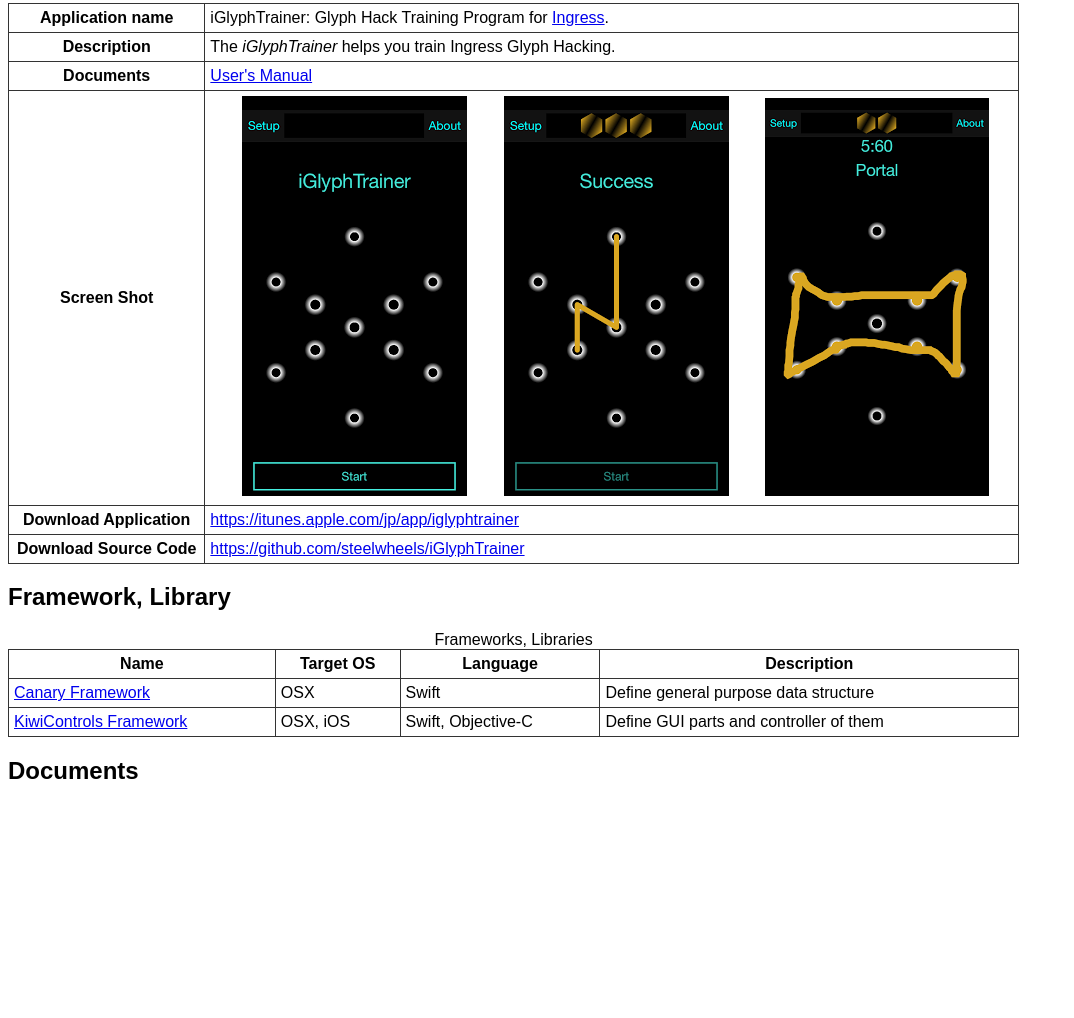
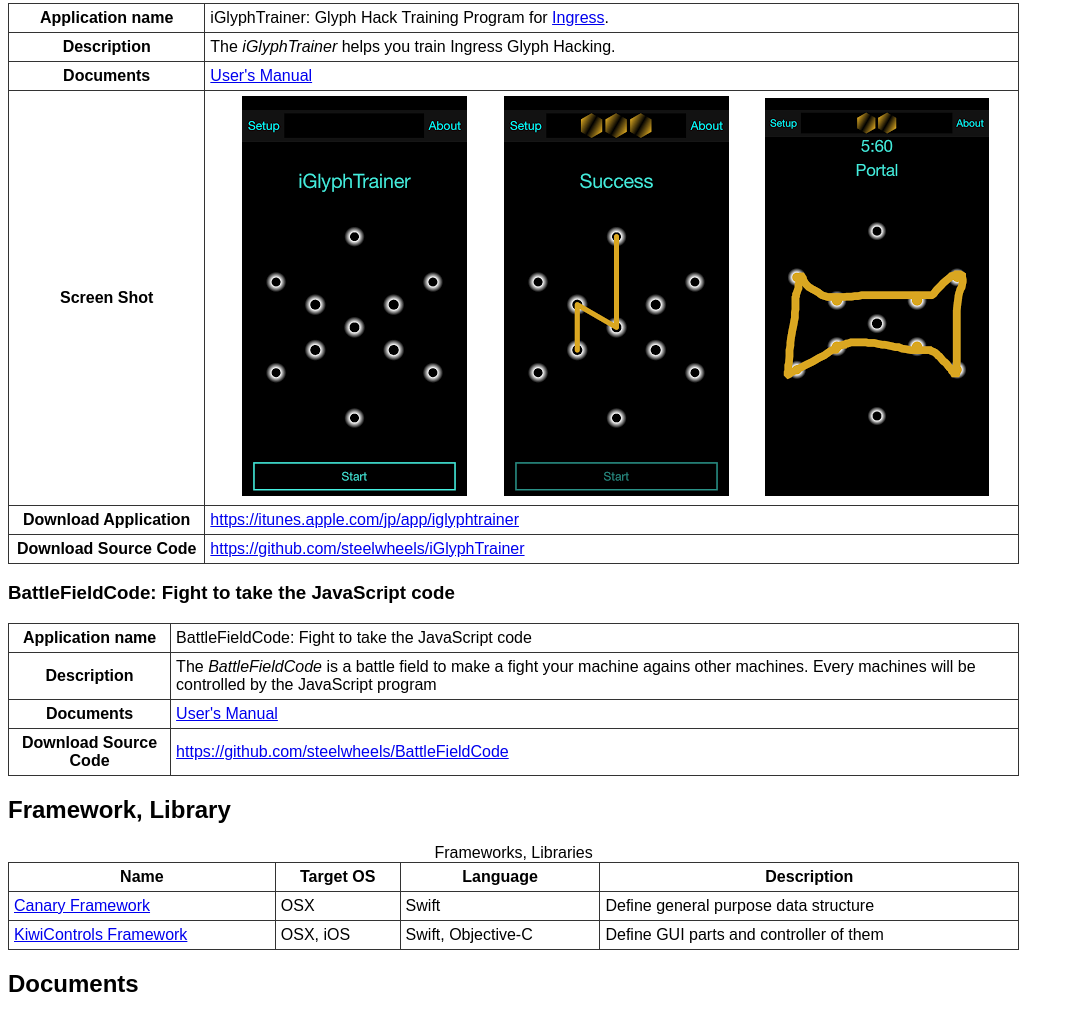
Before and after one commit to steelwheels/steelwheels.github.io, a plain HTML site: page index.html in a window 1280 px wide. Shown: the part 996-2014 px from the top of the page, without its empty margins (0-1074 px from the left). Before the commit the page ends 1801 px from the top, so only its background shows below. Drawn offline with Linux system fonts and the light colour scheme.

Commit message:
doc: Update top page to add the information of BattleFieldCode

```diff
--- a/index.html
+++ b/index.html
@@ -96,6 +96,29 @@
         </tr>
       </table>
 
+      <h3>BattleFieldCode: Fight to take the JavaScript code</h3>
+      <table width="80%">
+        <tr>
+          <th>Application name</th>
+          <td>BattleFieldCode: Fight to take the JavaScript code</td>
+        </tr>
+        <tr>
+          <th>Description</th>
+          <td>The <em>BattleFieldCode</em> is a battle field to make a fight your machine
+            agains other machines. Every machines will be controlled by the JavaScript program</td>
+        </tr>
+        <tr>
+          <th>Documents</th>
+          <td><a href="http://steelwheels.github.io/BattleFieldCode/UsersManual.html">User's Manual</a></td>
+        </tr>
+        <tr>
+          <th>Download Source Code</th>
+          <td>
+            <a href="https://github.com/steelwheels/BattleFieldCode">https://github.com/steelwheels/BattleFieldCode</a>
+          </td>
+        </tr>
+      </table>
+
     <h2>Framework, Library</h2>
       <table width="80%">
         <caption>
```
